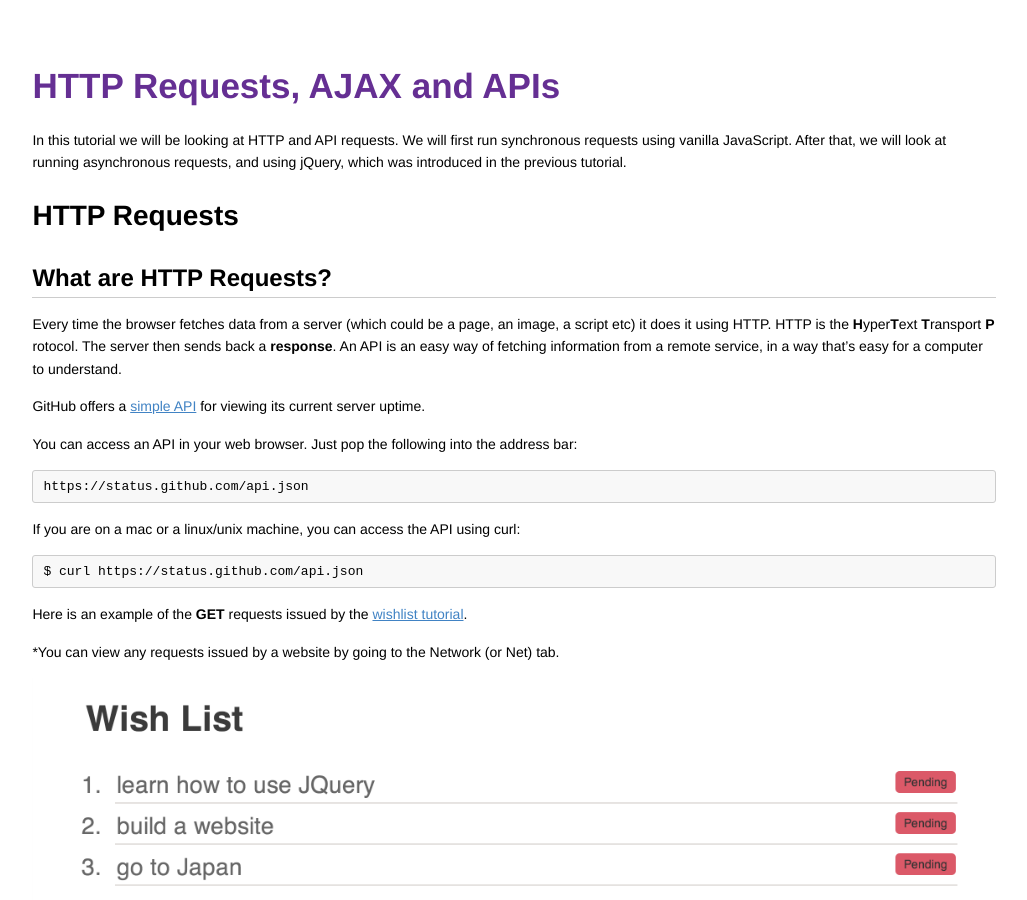
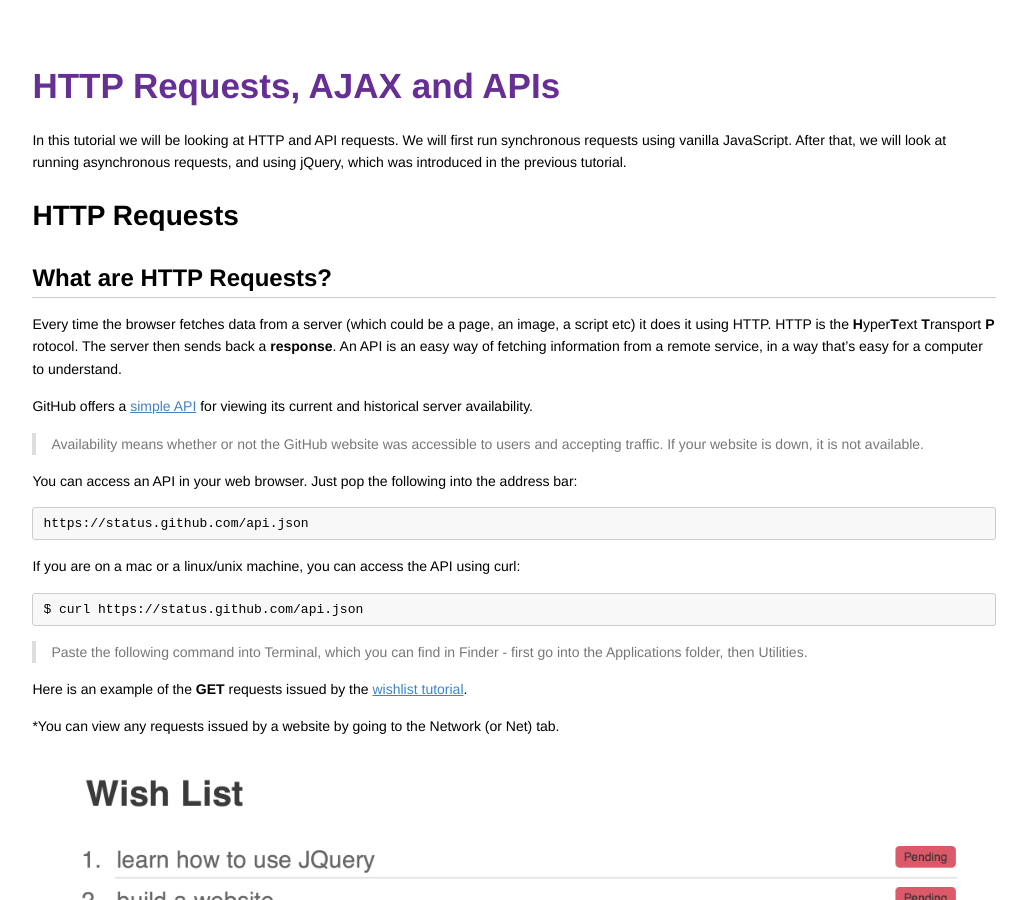
Before and after one commit to codebar/tutorials, a Jekyll site: the page built from js/lesson4/tutorial.md, in a window 1280 px wide and 900 px high. Shown: the whole window, without its empty margins (126-1153 px from the left). Built offline with Jekyll 4.4.1, drawn with Linux system fonts in a browser that asks for light colours; Markdown is read by kramdown in place of the engine named in the settings; some of the changed text lies outside the part shown.

Commit message:
Add additional explanation for uptime, curl and argument passing

```diff
--- a/js/lesson4/tutorial.md
+++ b/js/lesson4/tutorial.md
@@ -11,7 +11,9 @@ In this tutorial we will be looking at HTTP and API requests. We will first run
 
 Every time the browser fetches data from a server (which could be a page, an image, a script etc) it does it using HTTP. HTTP is the **H**&#x200b;yper<strong>T</strong>ext **T**&#x200b;ransport **P**&#x200b;rotocol. The server then sends back a **response**. An API is an easy way of fetching information from a remote service, in a way that's easy for a computer to understand.
 
-GitHub offers a [simple API](https://status.github.com/api) for viewing its current server uptime.
+GitHub offers a [simple API](https://status.github.com/api) for viewing its current and historical server availability.
+
+> Availability means whether or not the GitHub website was accessible to users and accepting traffic. If your website is down, it is not available.
 
 You can access an API in your web browser. Just pop the following into the address bar:
 
@@ -20,6 +22,8 @@ You can access an API in your web browser. Just pop the following into the addre
 If you are on a mac or a linux/unix machine, you can access the API using curl:
 
     $ curl https://status.github.com/api.json
+
+> Paste the following command into Terminal, which you can find in Finder - first go into the Applications folder, then Utilities.
 
 Here is an example of the **GET** requests issued by the [wishlist tutorial](http://codebar.github.io/tutorials/examples/wishlist/index.html).
 
@@ -126,10 +130,10 @@ function getGithubInfo(username) {
 
 `XMLHttpRequest` is the object we use in JavaScript to perform an HTTP or API request. Although it has `XML` in the name (XML is a data format), it can be used for other formats such as JSON, which is what we're using here.
 
-We create an `XMLHttpRequest` object and then call the `open` method, passing three arguments:
+We create an `XMLHttpRequest` object and then call the `open` method, passing three arguments to the GitHub API.
 
-1. the verb - in this case, GET
-2. the url - in this case the url eg https://api.github.com/users/codebar
+1. the `verb` - in this case, `"GET"`
+2. the `url` - in this case the url eg https://api.github.com/users/codebar
 3. whether or not to run this request synchronously or asynchronously.
 
 In this case, we'll specify synchronously by passing `false`. This means the browser will wait for the call to the GitHub API to finish before continuing. We'll get into asynchronous requests later on.
```
